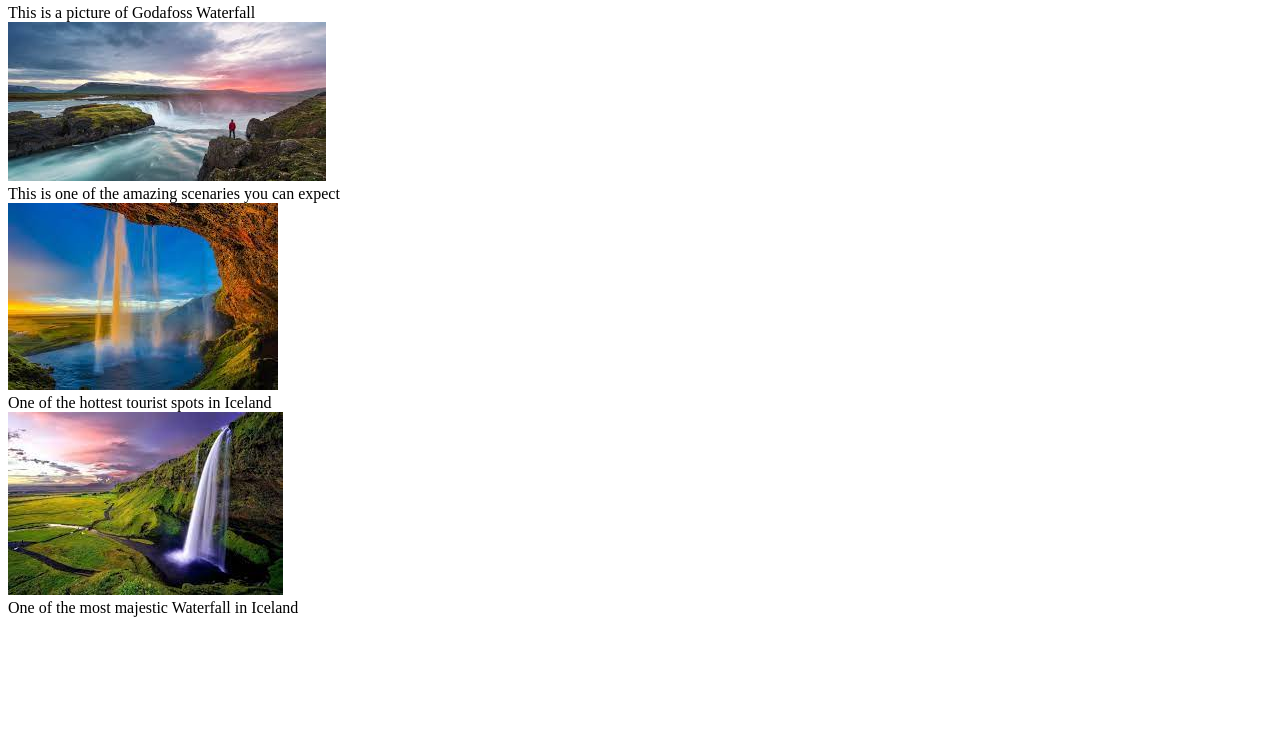
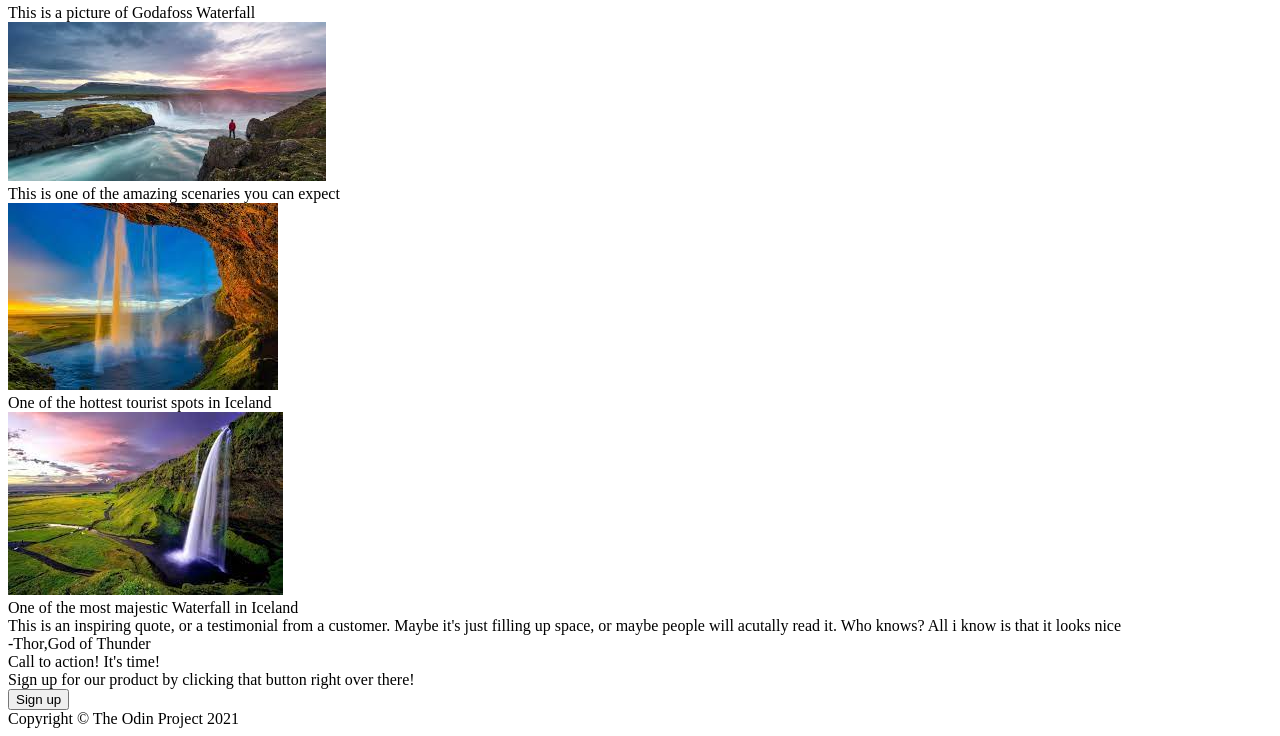
Before and after one commit to seahsongli/Landing_page, a plain HTML site: page index.html in a window 1280 px wide. Shown: the part 442-1178 px from the top of the page. Before the commit the page ends 1067 px from the top, so only its background shows below. Drawn offline with Linux system fonts and the light colour scheme.

Commit message:
Add container-three and container-four.

```diff
--- a/index.html
+++ b/index.html
@@ -59,11 +59,21 @@
             <div class = "text">One of the most majestic Waterfall in Iceland</div>
         </div>
 
-
-
-
     </div>
 
 
+    <div class = "container-three">
+        <div class = "Quote">This is an inspiring quote, or a testimonial from a customer. Maybe it's just filling up space, or maybe people will acutally read it. Who knows? All i know is that it looks nice</div>
+        <div class = "Author">-Thor,God of Thunder</div>
+    </div>
+
+
+    <div class = "container-four">
+        <div class = "text">Call to action! It's time!</div>
+        <div class = "text">Sign up for our product by clicking that button right over there!</div>
+        <button>Sign up</button>
+        <div class = "footer">Copyright &#169; The Odin Project 2021</div>
+    </div>
+
 
 </body>
```
